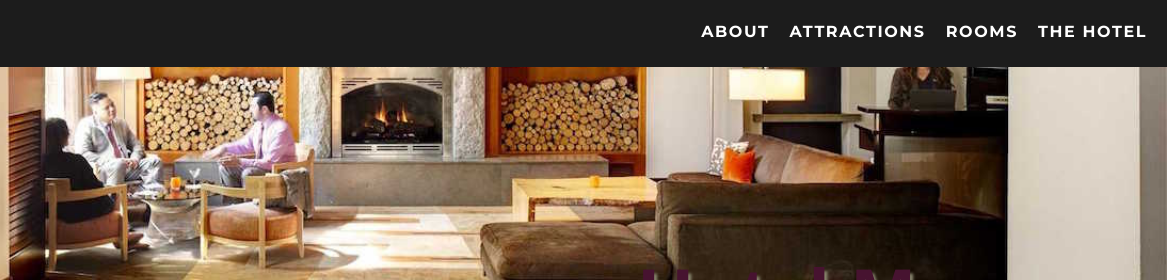
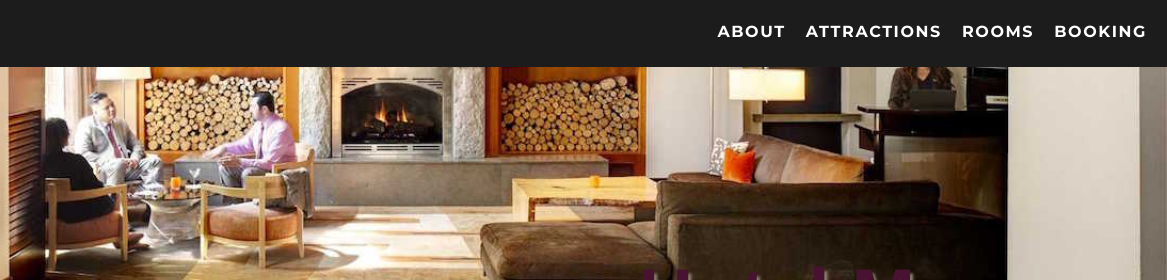
Before and after one commit to terribradley/hotel-responsive, a plain HTML site: page index.html in a window 1280 px wide. Shown: the top 280 px of the page, 113-1280 px from the left. Drawn offline with Linux system fonts and the light colour scheme; a web font is replaced by a local one.

Commit message:
fixes content mistakes

```diff
--- a/index.html
+++ b/index.html
@@ -54,7 +54,7 @@
     </footer>
       <nav id="primary-nav">
         <ul>
-          <li><a href="">The Hotel</a></li>
+          <li><a href="">Booking</a></li>
           <li><a href="">Rooms</a></li>
           <li><a href="">Attractions</a></li>
           <li><a href="">About</a></li>
```
